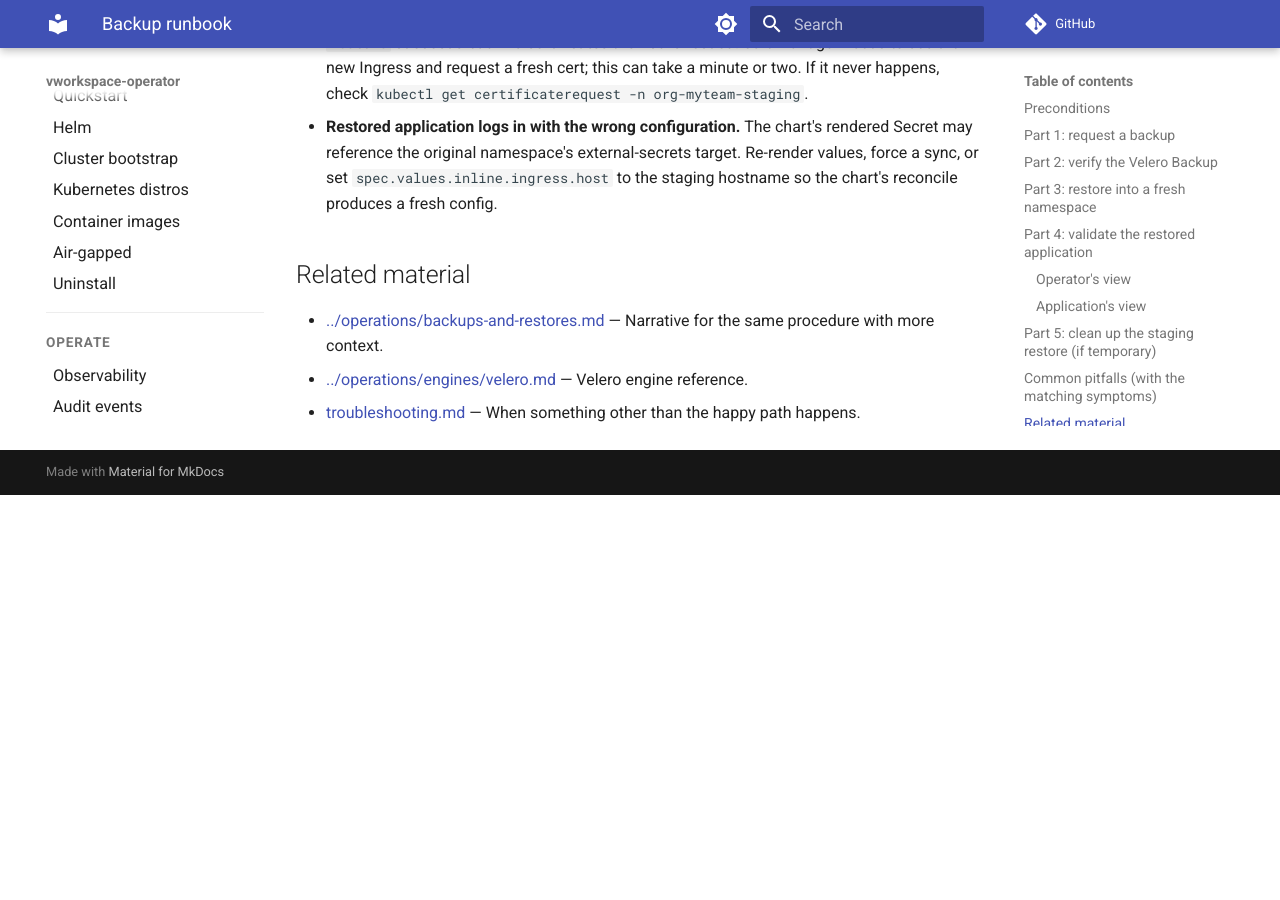
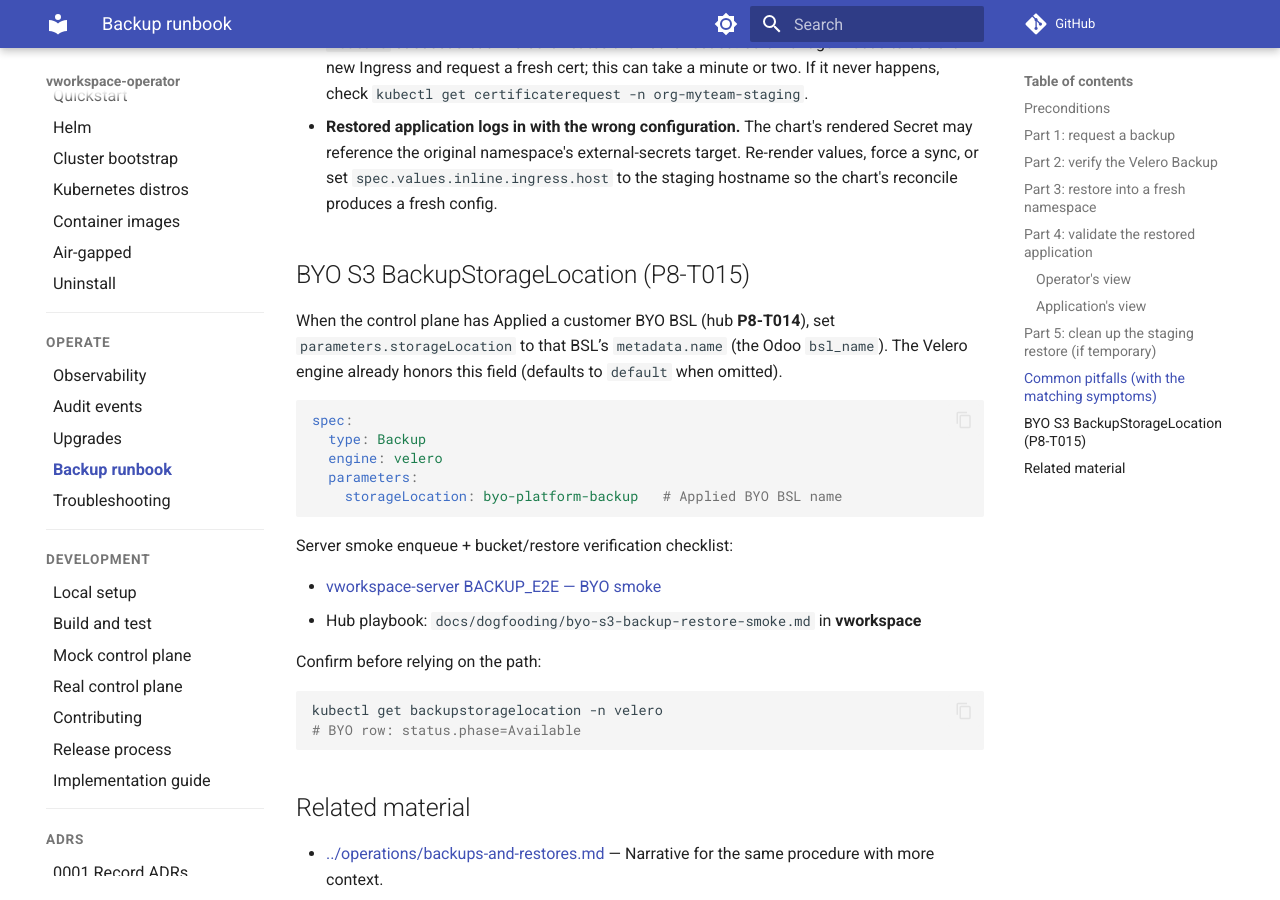
Before and after one commit to vworkspace-io/vworkspace-operator, an MkDocs documentation site: the page built from docs/operate/backup-restore-runbook.md, in a window 1280 px wide and 900 px high, scrolled down 5503 px. Built offline with MkDocs 1.6.1 and Material for MkDocs 9.7.7, drawn with Linux system fonts in a browser that asks for light colours; comment, search, counter and statistics services are not loaded; before the commit the page ends 5998 px from its top, so only the background shows below that.

Commit message:
docs(P8-T015): BYO storageLocation in backup/restore runbook
Document control-plane BYO BSL names for Velero parameters and link
server smoke + hub playbook.

````diff
--- a/docs/operate/backup-restore-runbook.md
+++ b/docs/operate/backup-restore-runbook.md
@@ -255,6 +255,33 @@ These are abbreviated; the long-form discussion is in [../operations/backups-and
 - **`Restore` succeeds but TLS certificates are not re-issued.** cert-manager needs to see the new Ingress and request a fresh cert; this can take a minute or two. If it never happens, check `kubectl get certificaterequest -n org-myteam-staging`.
 - **Restored application logs in with the wrong configuration.** The chart's rendered Secret may reference the original namespace's external-secrets target. Re-render values, force a sync, or set `spec.values.inline.ingress.host` to the staging hostname so the chart's reconcile produces a fresh config.
 
+## BYO S3 BackupStorageLocation (P8-T015)
+
+When the control plane has Applied a customer BYO BSL (hub **P8-T014**), set
+`parameters.storageLocation` to that BSL’s `metadata.name` (the Odoo
+`bsl_name`). The Velero engine already honors this field (defaults to
+`default` when omitted).
+
+```yaml
+spec:
+  type: Backup
+  engine: velero
+  parameters:
+    storageLocation: byo-platform-backup   # Applied BYO BSL name
+```
+
+Server smoke enqueue + bucket/restore verification checklist:
+
+- [vworkspace-server BACKUP_E2E — BYO smoke](https://github.com/vworkspace-io/vworkspace-server/blob/main/docs/development/BACKUP_E2E.md)
+- Hub playbook: `docs/dogfooding/byo-s3-backup-restore-smoke.md` in **vworkspace**
+
+Confirm before relying on the path:
+
+```bash
+kubectl get backupstoragelocation -n velero
+# BYO row: status.phase=Available
+```
+
 ## Related material
 
 - [../operations/backups-and-restores.md](../operations/backups-and-restores.md) — Narrative for the same procedure with more context.
````
Also changed, not shown: CHANGELOG.md (+3 -0 lines).
